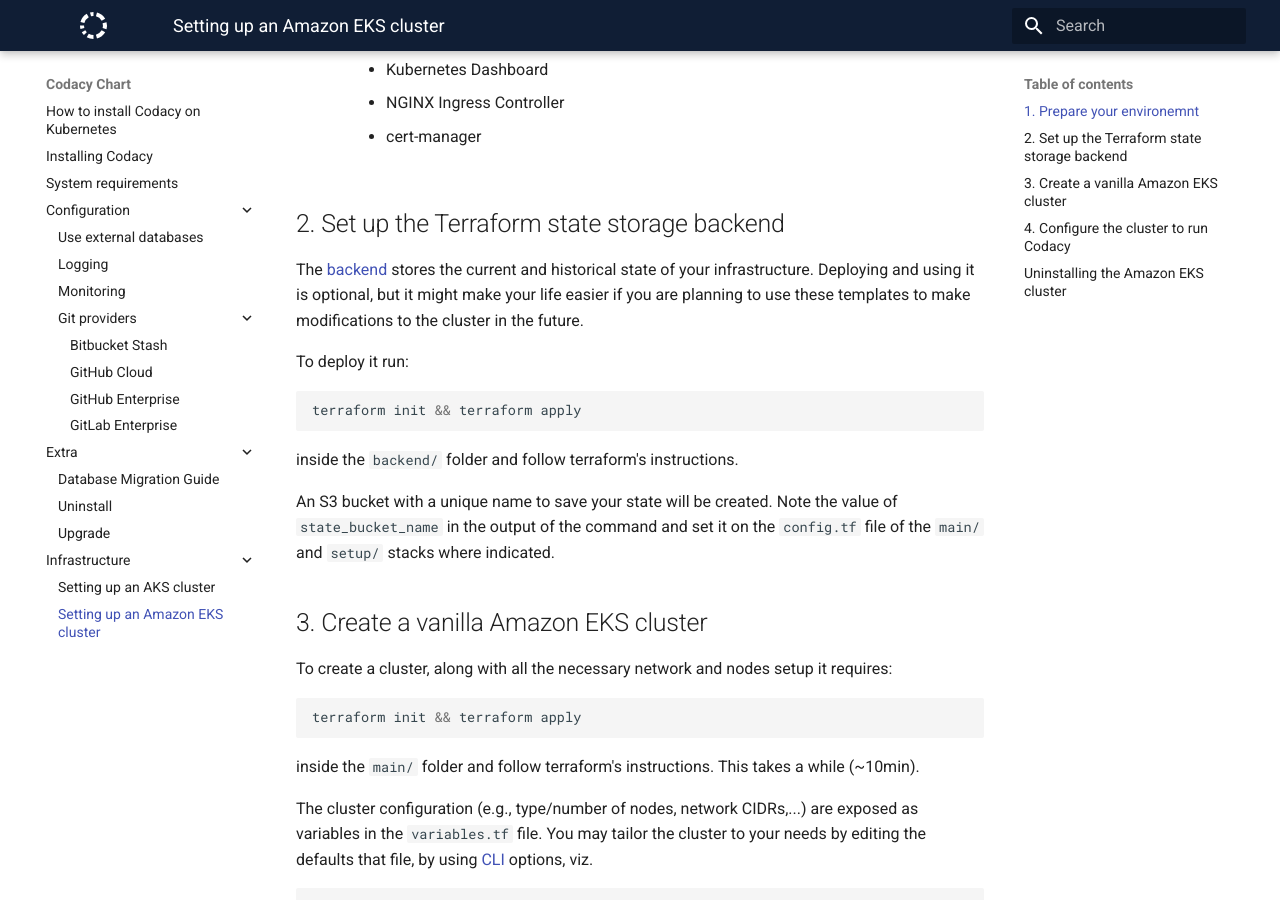
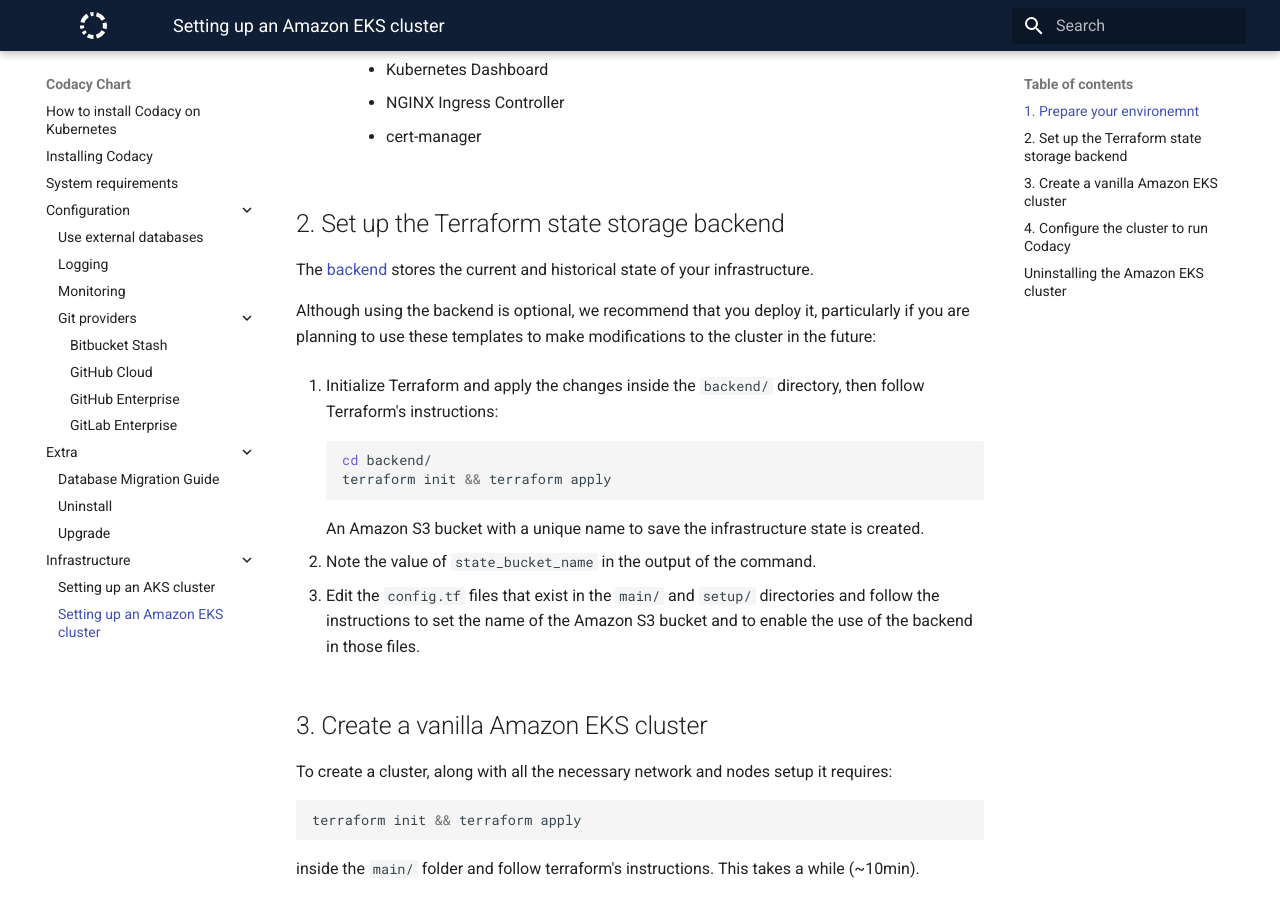
Before and after one commit to codacy/chart, an MkDocs documentation site: the page built from docs/infrastructure/eks-quickstart.md, in a window 1280 px wide and 900 px high, scrolled down 895 px. Built offline with MkDocs 1.6.1 and Material for MkDocs 9.7.7, drawn with Linux system fonts in a browser that asks for light colours.

Commit message:
Improve section Set up the Terraform state storage backend

````diff
--- a/docs/infrastructure/eks-quickstart.md
+++ b/docs/infrastructure/eks-quickstart.md
@@ -35,20 +35,22 @@
 
 ## 2. Set up the Terraform state storage backend
 
-The [backend](https://www.terraform.io/docs/backends/index.html) stores
-the current and historical state of your infrastructure. Deploying and using
-it is optional, but it might make your life easier if you are planning to use
-these templates to make modifications to the cluster in the future.
+The [backend](https://www.terraform.io/docs/backends/index.html) stores the current and historical state of your infrastructure.
 
-To deploy it run:
+Although using the backend is optional, we recommend that you deploy it, particularly if you are planning to use these templates to make modifications to the cluster in the future:
 
-```bash
-terraform init && terraform apply
-```
+1. Initialize Terraform and apply the changes inside the `backend/` directory, then follow Terraform's instructions:
 
-inside the `backend/` folder and follow terraform's instructions.
+    ```bash
+    cd backend/
+    terraform init && terraform apply
+    ```
 
-An S3 bucket with a unique name to save your state will be created. Note the value of `state_bucket_name` in the output of the command and set it on the `config.tf` file of the `main/` and `setup/` stacks where indicated.
+    An Amazon S3 bucket with a unique name to save the infrastructure state is created.
+
+1. Note the value of `state_bucket_name` in the output of the command.
+
+1. Edit the `config.tf` files that exist in the `main/` and `setup/` directories and follow the instructions to set the name of the Amazon S3 bucket and to enable the use of the backend in those files.
 
 ## 3. Create a vanilla Amazon EKS cluster
 
````
